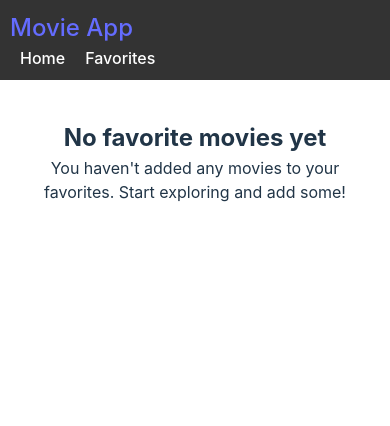
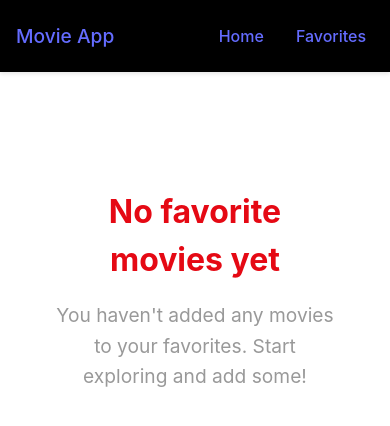
Before and after one commit to HM245/Movies, a React (Create React App) app: page /favorites in a window 390 px wide. Shown: the top 426 px of the page. Built offline with nearby package versions, Linux system fonts and the light colour scheme; the HTML template or start-up script is replaced by a standard one.

Commit message:
little correction

```diff
--- a/src/App.jsx
+++ b/src/App.jsx
@@ -11,6 +11,7 @@ function App() {
       <main className='main-content'>
         <Routes>
           <Route path='/Movies/' element={<Home />} />
+          <Route path='/' element={<Home />} />
           <Route path='/favorites' element={<Favorite />} />
         </Routes>
       </main>
--- a/src/css/Favorites.css
+++ b/src/css/Favorites.css
@@ -1,5 +1,51 @@
-/* Favorites.css */
+.favorites {
+  padding: 2rem;
+  width: 100%;
+  box-sizing: border-box;
+}
+
+.favorites h2 {
+  margin-bottom: 2rem;
+  text-align: center;
+  font-size: 2.5rem;
+  color: #ffffff;
+  text-shadow: 2px 2px 4px rgba(0, 0, 0, 0.3);
+}
+
 .favorites-empty {
-    text-align: center;
-    margin: 20px;
+  text-align: center;
+  padding: 4rem 2rem;
+  background-color: rgba(255, 255, 255, 0.05);
+  border-radius: 12px;
+  margin: 2rem auto;
+  max-width: 600px;
 }
+
+.favorites-empty h2 {
+  margin-bottom: 1rem;
+  font-size: 2rem;
+  color: #e50914;
+}
+
+.favorites-empty p {
+  color: #999;
+  font-size: 1.2rem;
+  line-height: 1.6;
+}
+
+
+/* Animation for new favorites being added */
+@keyframes fadeIn {
+  from {
+    opacity: 0;
+    transform: translateY(20px);
+  }
+  to {
+    opacity: 1;
+    transform: translateY(0);
+  }
+}
+
+.movies-grid > * {
+  animation: fadeIn 0.3s ease-out forwards;
+}
--- a/src/css/Home.css
+++ b/src/css/Home.css
@@ -4,6 +4,9 @@
 }
 .Search-form {
     margin-bottom: 20px;
+    align-items: center;
+    display: flex;
+    justify-content: center;
 }
 .search-input {
     padding: 10px;
--- a/src/css/NavBar.css
+++ b/src/css/NavBar.css
@@ -1,13 +1,47 @@
-/* NavBar.css */
 .navbar {
-    background-color: #333;
-    color: white;
-    padding: 10px;
+  background-color: #000000;
+  padding: 1rem 2rem;
+  display: flex;
+  justify-content: space-between;
+  align-items: center;
+  box-shadow: 0 2px 4px rgba(0, 0, 0, 0.1);
 }
+
 .navbar-brand {
-    font-size: 24px;
+  font-size: 1.5rem;
+  font-weight: bold;
 }
-.navbar-links .nav-link {
-    color: white;
-    margin: 0 10px;
+
+.navbar-links {
+  display: flex;
+  gap: 2rem;
 }
+
+.nav-link {
+  font-size: 1rem;
+  padding: 0.5rem 1rem;
+  border-radius: 4px;
+  transition: background-color 0.2s;
+}
+
+.nav-link:hover {
+  background-color: rgba(255, 255, 255, 0.1);
+}
+
+@media (max-width: 768px) {
+  .navbar {
+    padding: 1rem;
+  }
+
+  .navbar-brand {
+    font-size: 1.2rem;
+  }
+
+  .navbar-links {
+    gap: 1rem;
+  }
+
+  .nav-link {
+    padding: 0.5rem;
+  }
+}
--- a/src/pages/Favorites.jsx
+++ b/src/pages/Favorites.jsx
@@ -4,6 +4,6 @@ function Favorite() {
         <h2>No favorite movies yet</h2>
         <p>You haven't added any movies to your favorites. Start exploring and add some!</p>
     </div>
-}
+    };
 
 export default Favorite
```
